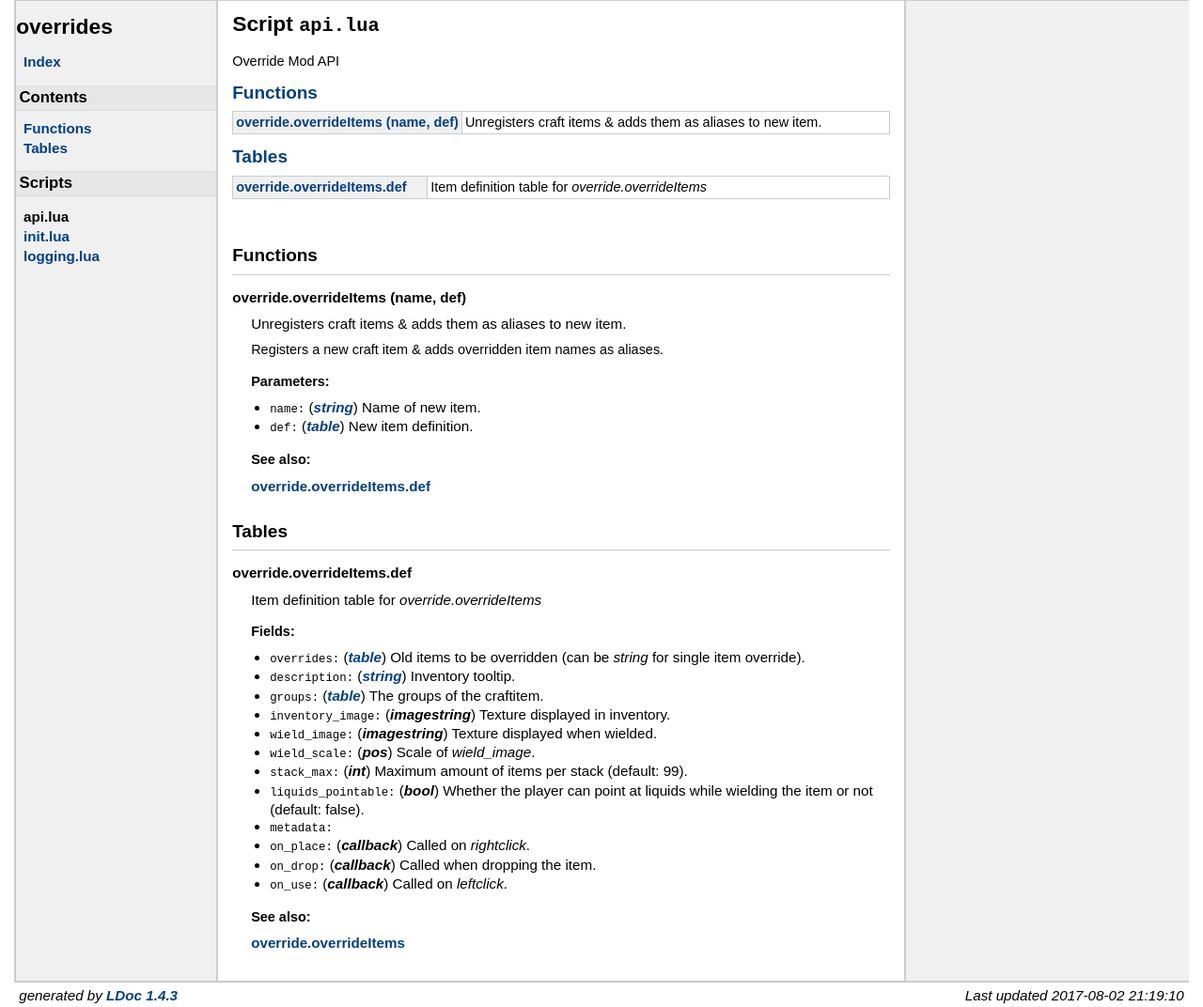
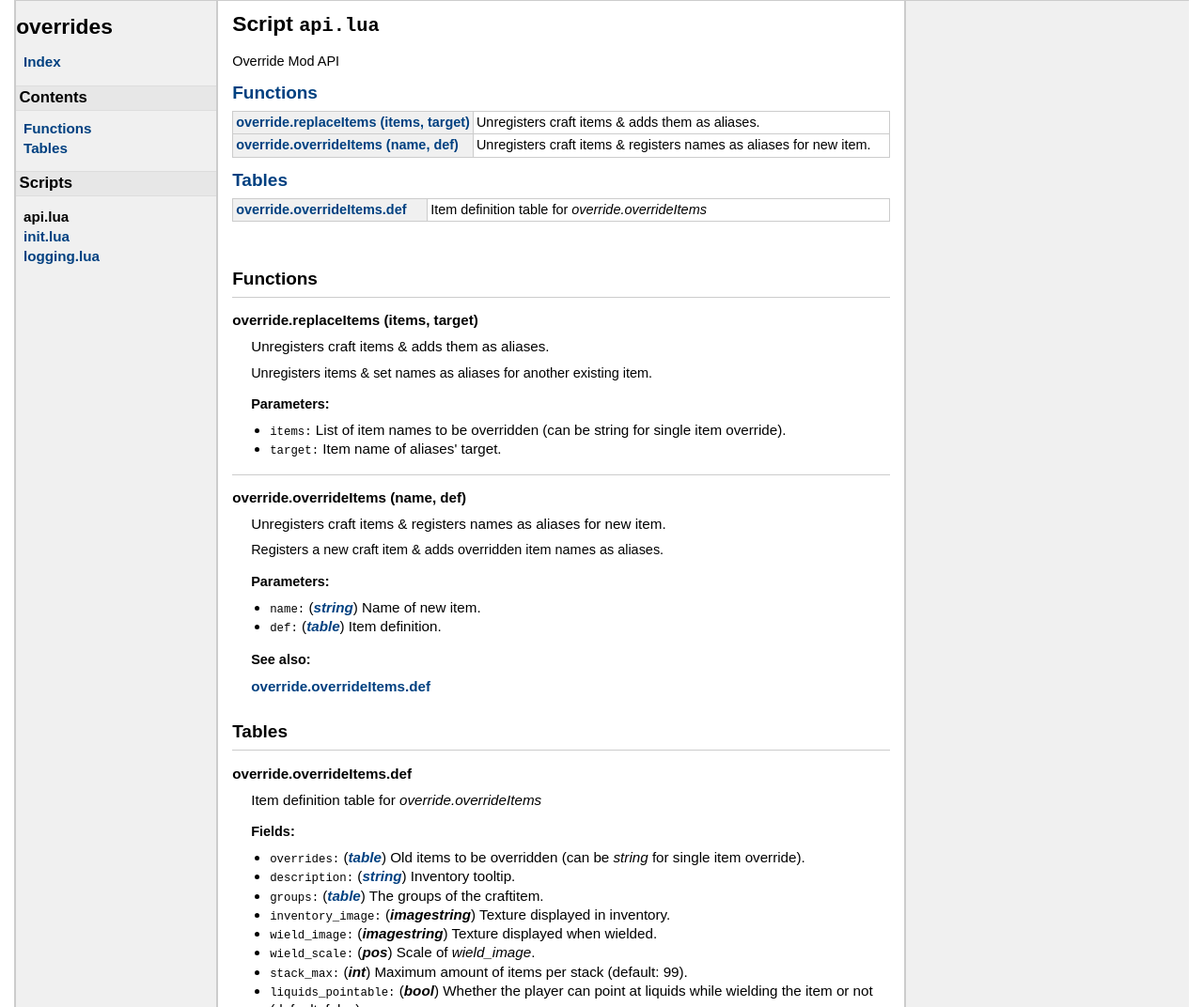
Before and after one commit to AntumMT/mod-override, a plain HTML site: page docs/scripts/api.lua.html in a window 1280 px wide. Shown: the top 1072 px of the page at 94% size. Drawn offline with Linux system fonts and the light colour scheme.

Commit message:
Update documentation

```diff
--- a/docs/scripts/api.lua.html
+++ b/docs/scripts/api.lua.html
@@ -56,8 +56,12 @@
 <h2><a href="#Functions">Functions</a></h2>
 <table class="function_list">
 	<tr>
+	<td class="name" nowrap><a href="#override.replaceItems">override.replaceItems (items, target)</a></td>
+	<td class="summary">Unregisters craft items &amp; adds them as aliases.</td>
+	</tr>
+	<tr>
 	<td class="name" nowrap><a href="#override.overrideItems">override.overrideItems (name, def)</a></td>
-	<td class="summary">Unregisters craft items &amp; adds them as aliases to new item.</td>
+	<td class="summary">Unregisters craft items &amp; registers names as aliases for new item.</td>
 	</tr>
 </table>
 <h2><a href="#Tables">Tables</a></h2>
@@ -76,11 +80,42 @@
 
     <dl class="function">
     <dt>
+    <a name = "override.replaceItems"></a>
+    <strong>override.replaceItems (items, target)</strong>
+    </dt>
+    <dd>
+    Unregisters craft items &amp; adds them as aliases.</p>
+
+<p> Unregisters items &amp; set names as aliases for another existing item.
+
+    </ul>
+    </ul>
+    </ul>
+    </ul>
+    </ul>
+    </ul>
+
+    <h3>Parameters:</h3>
+    <ul>
+        <li><span class="parameter">items</span>
+         List of item names to be overridden (can be string for single item override).
+        </li>
+        <li><span class="parameter">target</span>
+         Item name of aliases' target.
+        </li>
+    </ul>
+
+
+
+
+
+</dd>
+    <dt>
     <a name = "override.overrideItems"></a>
     <strong>override.overrideItems (name, def)</strong>
     </dt>
     <dd>
-    Unregisters craft items &amp; adds them as aliases to new item.</p>
+    Unregisters craft items &amp; registers names as aliases for new item.</p>
 
 <p> Registers a new craft item &amp; adds overridden item names as aliases.
 
@@ -99,7 +134,7 @@
         </li>
         <li><span class="parameter">def</span>
             <span class="types"><a class="type" href="http://www.lua.org/manual/5.2/manual.html#6.5">table</a></span>
-         New item definition.
+         Item definition.
         </li>
     </ul>
 
@@ -197,7 +232,7 @@
 </div> <!-- id="main" -->
 <div id="about">
 <i>generated by <a href="http://github.com/stevedonovan/LDoc">LDoc 1.4.3</a></i>
-<i style="float:right;">Last updated 2017-08-02 21:19:10 </i>
+<i style="float:right;">Last updated 2017-08-02 23:27:55 </i>
 </div> <!-- id="about" -->
 </div> <!-- id="container" -->
 </body>
```
Also changed, not shown: docs/index.html (+1 -1 lines), docs/scripts/init.lua.html (+1 -1 lines), docs/scripts/logging.lua.html (+1 -1 lines), 2 other files.
